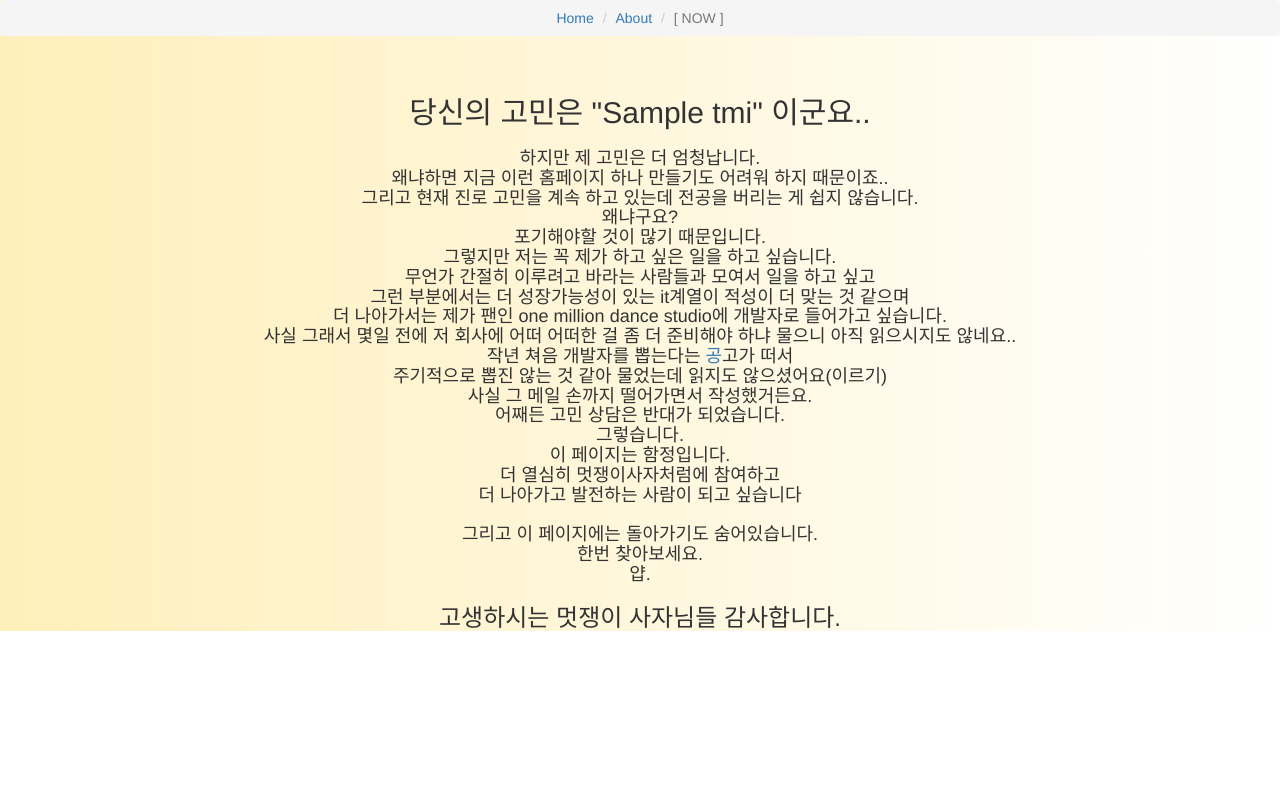
After one commit to taem98/wordcounter, a Django app: template wordcount/templates/tmi.html in a window 1280 px wide. The commit adds this page. Run offline with Django 3.2, Linux system fonts and the light colour scheme; the template is opened without the code that fills it: most values are stand-ins (such as "Sample title", 1, 10 or a date in 2020); some libraries are stand-ins or nearby versions.

Commit message:
template tag

```diff
--- a/firstproject/urls.py
+++ b/firstproject/urls.py
@@ -19,7 +19,9 @@ import wordcount.views
 
 urlpatterns = [
     path('admin/', admin.site.urls),
-    path('', wordcount.views.home, name = 'home'),
+    path('', wordcount.views.home, name="home"),
     path('about/',wordcount.views.about, name="about"),
     path('result/',wordcount.views.result, name="result"),
+    path('tmi/',wordcount.views.tmi, name="tmi"),
+
 ]
--- /dev/null
+++ b/wordcount/templates/tmi.html
@@ -0,0 +1,37 @@
+<head>
+<!-- 합쳐지고 최소화된 최신 CSS -->
+<link rel="stylesheet" href="https://maxcdn.bootstrapcdn.com/bootstrap/3.3.2/css/bootstrap.min.css">
+
+<!-- 부가적인 테마 -->
+<link rel="stylesheet" href="https://maxcdn.bootstrapcdn.com/bootstrap/3.3.2/css/bootstrap-theme.min.css">
+
+<!-- 합쳐지고 최소화된 최신 자바스크립트 -->
+<script src="https://maxcdn.bootstrapcdn.com/bootstrap/3.3.2/js/bootstrap.min.js"></script>
+</head>
+
+<div style=" background:linear-gradient(to right, #FFEFBA, #FFFFFF)">
+<body class="text-center">
+<ol class="breadcrumb">
+  <li><a href="{% url 'home' %}">Home</a></li>
+  <li><a href="{% url 'about' %}">About</a></li>
+  <li class="active">[ NOW ]</li>
+</ol><br>
+<h2> 당신의 고민은
+"{{tmi}}"
+이군요..<h2>
+<h4>하지만 제 고민은 더 엄청납니다.<br> 왜냐하면 지금 이런 홈페이지 하나 만들기도 어려워 하지 때문이죠..<br>
+그리고 현재 진로 고민을 계속 하고 있는데 전공을 버리는 게 쉽지 않습니다.<br> 왜냐구요?<br> 포기해야할 것이 많기 때문입니다.<br>
+그렇지만 저는 꼭 제가 하고 싶은 일을 하고 싶습니다.<br>
+무언가 간절히 이루려고 바라는 사람들과 모여서 일을 하고 싶고<br> 그런 부분에서는 더 성장가능성이 있는
+it계열이 적성이 더 맞는 것 같으며<br> 더 나아가서는 제가 팬인
+one million dance studio에 개발자로 들어가고 싶습니다.<br>
+사실 그래서 몇일 전에 저 회사에 어떠 어떠한 걸 좀 더 준비해야 하냐 물으니 아직 읽으시지도 않네요..<br>
+작년 쳐음 개발자를 뽑는다는 <a href="{%url 'home'%}">공</a>고가 떠서 <br>주기적으로 뽑진 않는 것 같아 물었는데 읽지도 않으셨어요(이르기)<br>
+사실 그 메일 손까지 떨어가면서 작성했거든요.<br>
+어째든 고민 상담은 반대가 되었습니다.<br>
+그렇습니다.<br> 이 페이지는 함정입니다.<br>
+더 열심히 멋쟁이사자처럼에 참여하고 <br>더 나아가고 발전하는 사람이 되고 싶습니다<br><br>
+그리고 이 페이지에는 돌아가기도 숨어있습니다.<br> 한번 찾아보세요. <br>얍.<br>
+</h4>
+<h3>고생하시는 멋쟁이 사자님들 감사합니다.</h3>
+</body>
--- a/wordcount/views.py
+++ b/wordcount/views.py
@@ -22,3 +22,7 @@ def result(request):
             word_dictionary[word]=1
 
     return render(request, 'result.html',{'full': text, 'total':len(words), 'dictionary' : word_dictionary.items()})
+
+def tmi(request):
+    tmitext = request.GET['tmitext']
+    return render(request, 'tmi.html', {'tmi' : tmitext})
```
Also changed, not shown: wordcount/templates/about.html (+19 -1 lines), wordcount/templates/home.html (+34 -6 lines), wordcount/templates/result.html (+24 -5 lines).
